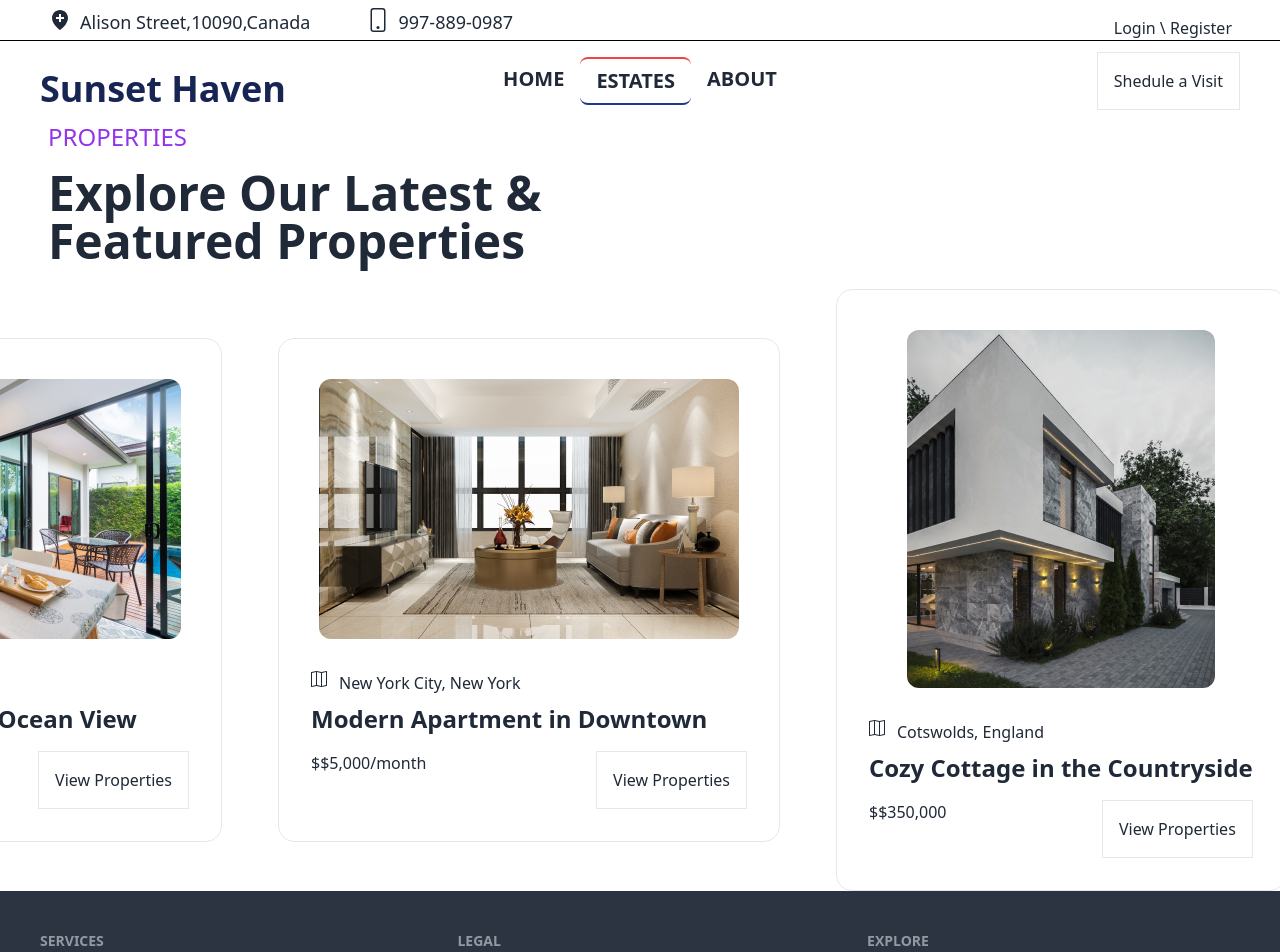
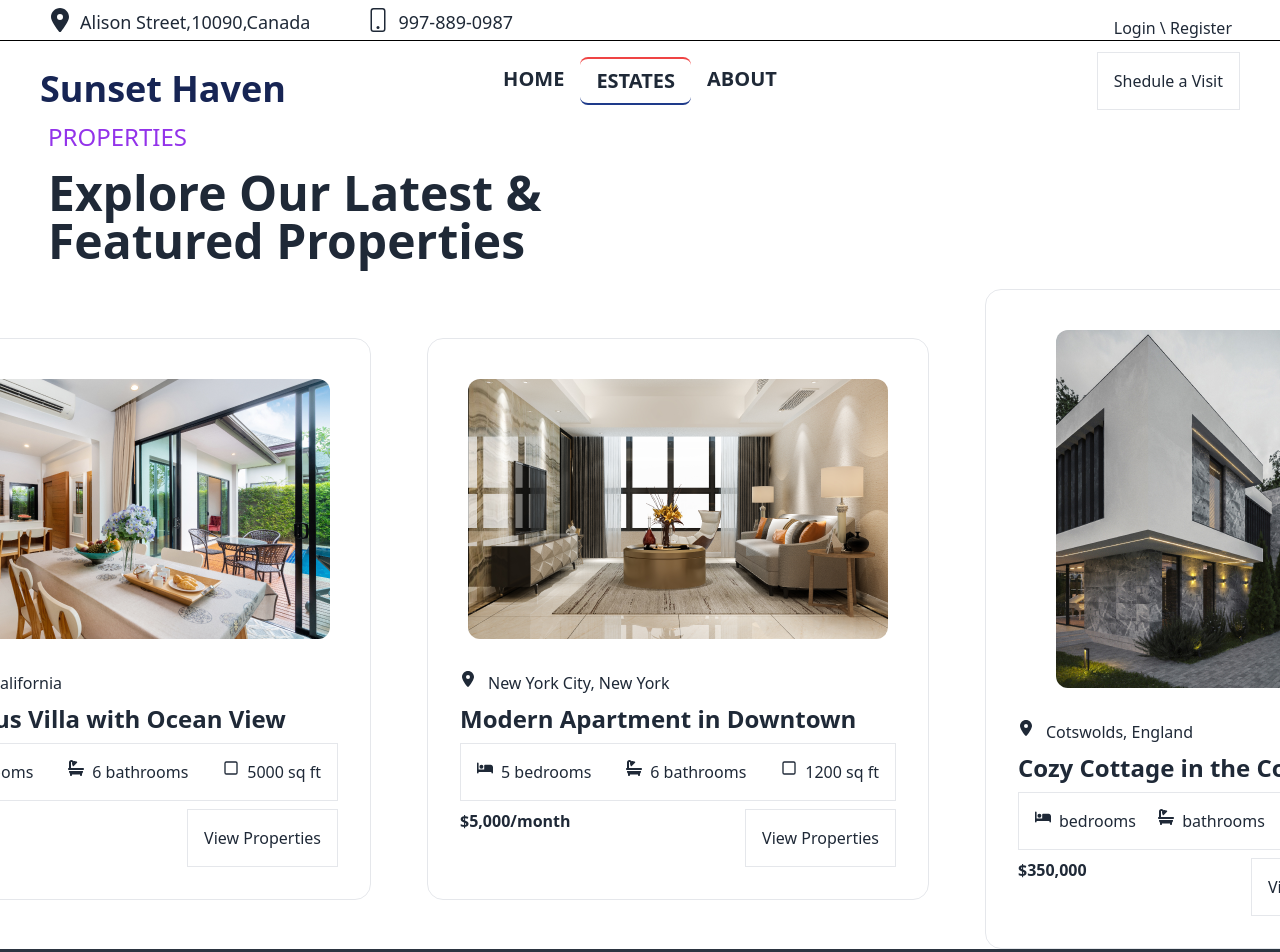
Before and after one commit to Robiul178/Sunset-Haven, a React (Vite) app: page /estates in a window 1280 px wide. Shown: the top 952 px of the page. Built offline with nearby package versions, Linux system fonts and the light colour scheme; no server answers.

Commit message:
show details

```diff
--- /dev/null
+++ b/src/Componant/Pages/EstateDetails/EstateDetails.jsx
@@ -0,0 +1,25 @@
+// import { useContext } from "react";
+// import { AuthContext } from "../../AuthProvider/AuthProvider";
+import { useLoaderData, useParams } from "react-router-dom";
+
+
+const EstateDetails = () => {
+    // const { data } = useContext(AuthContext);
+    const data = useLoaderData();
+    const { id } = useParams();
+    const intId = parseInt(id);
+
+    const property = data.find(p => p.id === intId);
+
+
+    console.log(property)
+
+
+    return (
+        <div>
+            <h2>EstateDetails: {property.id}</h2>
+        </div>
+    );
+};
+
+export default EstateDetails;
--- a/src/Componant/Pages/Navbar/Navbar.jsx
+++ b/src/Componant/Pages/Navbar/Navbar.jsx
@@ -1,9 +1,8 @@
 import { Link, NavLink } from "react-router-dom";
-import Logo from '../../../assets/logo.png';
 import { useContext, useState } from "react";
 import { AuthContext } from "../../AuthProvider/AuthProvider";
-import { BiSolidLocationPlus } from "react-icons/bi";
 import { BsPhone } from "react-icons/bs";
+import { FaLocationDot } from "react-icons/fa6";
 
 
 const Navbar = () => {
@@ -60,7 +59,7 @@ const Navbar = () => {
                 <div className="flex justify-between pt-2 px-12">
                     <div>
                         <span className="flex gap-2">
-                            <BiSolidLocationPlus className="text-2xl"></BiSolidLocationPlus>
+                            <FaLocationDot className="text-2xl" />
                             <p className="text-lg pr-12">Alison Street,10090,Canada</p>
                             <BsPhone className="text-2xl"></BsPhone>
                             <p className="text-lg">997-889-0987</p>
--- a/src/Componant/Pages/ShowEstates/ShowEstates.jsx
+++ b/src/Componant/Pages/ShowEstates/ShowEstates.jsx
@@ -1,9 +1,12 @@
-import { BsMap } from "react-icons/bs";
+
+import { FaBath, FaBed, FaLocationDot } from "react-icons/fa6";
+import { FiSquare } from "react-icons/fi";
+import { Link } from "react-router-dom";
 
 
 const ShowEstates = ({ estates }) => {
 
-    const { image, estate_title, description, price, area, location } = estates;
+    const { id, image, estate_title, description, price, area, location, bedrooms, bathrooms } = estates;
 
     return (
         <div>
@@ -14,15 +17,31 @@ const ShowEstates = ({ estates }) => {
                 </figure>
                 <div className="card-body">
                     <span className="flex gap-3">
-                        <BsMap></BsMap><p>{location}</p>
+                        <FaLocationDot />  <p>{location}</p>
                     </span>
                     <h2 className="card-title text-2xl">{estate_title}</h2>
-                    <span>
+                    <div className="flex justify-between border p-4">
+                        <span className="flex gap-2">
+                            <FaBed />
+                            {bedrooms} bedrooms
+                        </span>
+                        <span className="flex gap-2">
+                            <FaBath />
+                            {bathrooms} bathrooms
+                        </span>
+                        <span className="flex gap-2">
+                            <FiSquare />
+                            {area}
+                        </span>
+                    </div>
 
-                    </span>
                     <div className="flex justify-between">
-                        <h2>${price}</h2>
-                        <button className="border p-4">View Properties</button>
+                        <h2 className="font-semibold">{price}</h2>
+                        <Link
+                            to={`/estateDetails/${id}`}
+
+                        >
+                            <button className="border p-4 hover:bg-white hover:text-black">View Properties</button></Link>
                     </div>
                 </div>
             </div>
--- a/src/main.jsx
+++ b/src/main.jsx
@@ -12,6 +12,7 @@ import Login from './Componant/Pages/Login/Login.jsx';
 import Register from './Componant/Pages/Register/Register.jsx';
 import AuthProvider from './Componant/AuthProvider/AuthProvider.jsx';
 import Estates from './Componant/Pages/Estates/Estates.jsx';
+import EstateDetails from './Componant/Pages/EstateDetails/EstateDetails.jsx';
 
 const router = createBrowserRouter([
   {
@@ -37,6 +38,11 @@ const router = createBrowserRouter([
       {
         path: '/register',
         element: <Register></Register>
+      },
+      {
+        path: '/estateDetails/:id',
+        element: <EstateDetails></EstateDetails>,
+        loader: () => fetch('/public/data.json')
       }
 
     ]
```
